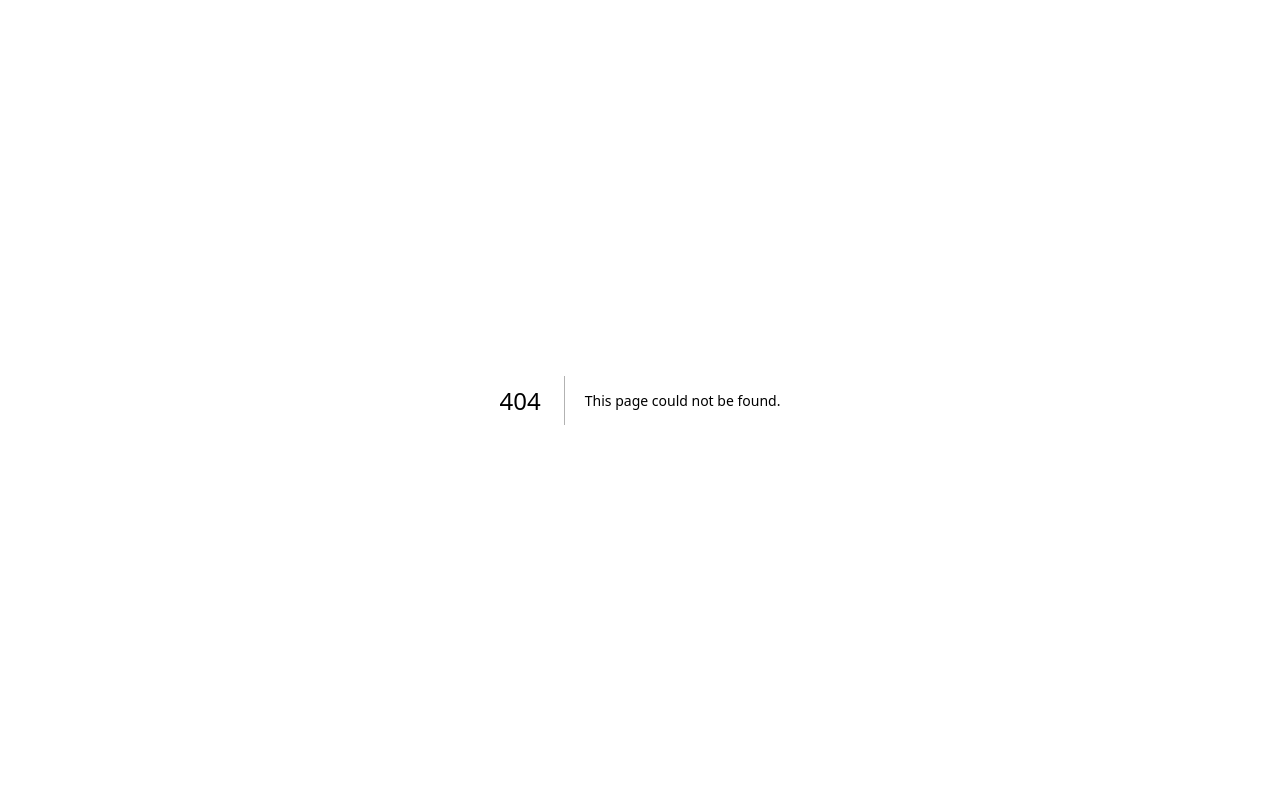
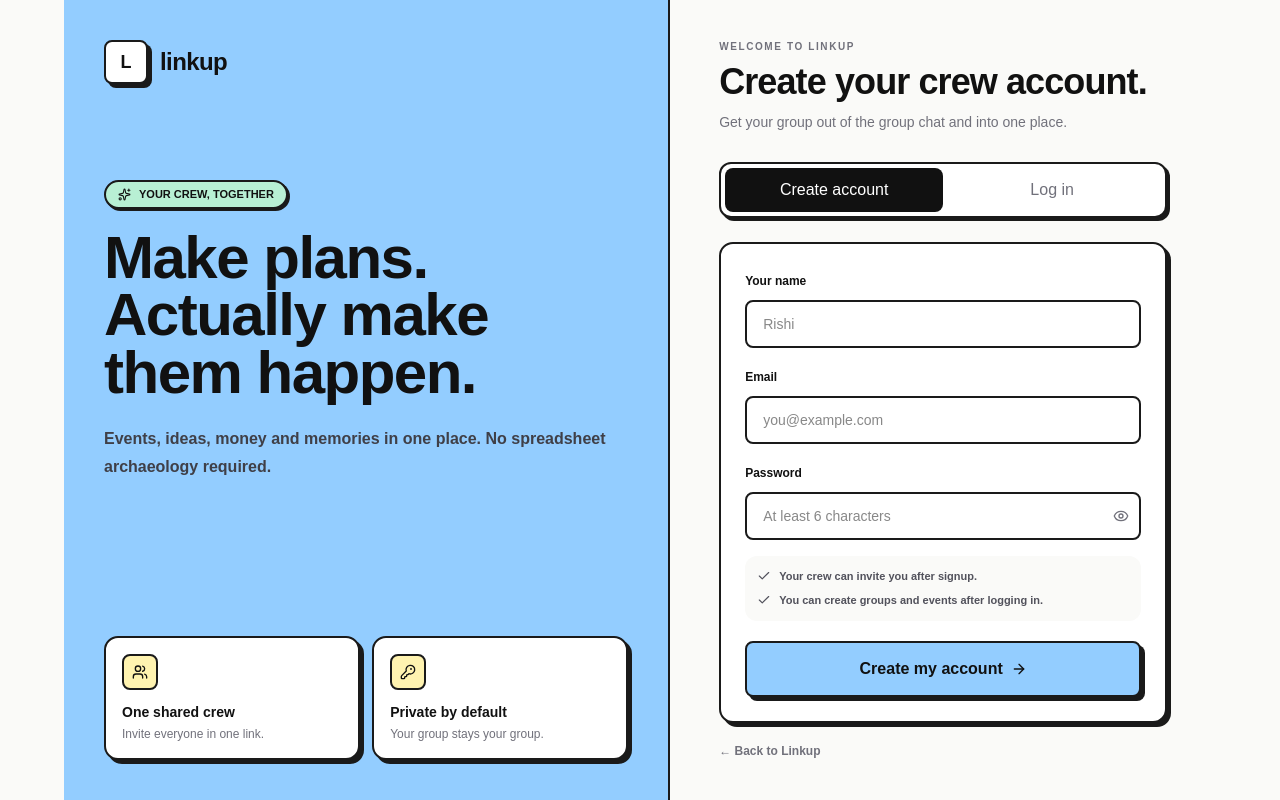
Before and after one commit to justrishith/linkup, a Next.js app: page /auth in a window 1280 px wide. Before the commit this address had no page. Built offline with nearby package versions, Linux system fonts and the light colour scheme.

Commit message:
Add Linkup account creation and login UI

```diff
--- /dev/null
+++ b/app/auth/page.tsx
@@ -0,0 +1,141 @@
+"use client"
+
+import { FormEvent, useState } from "react"
+import Link from "next/link"
+import { ArrowRight, Check, Eye, EyeOff, KeyRound, Users, Sparkles } from "lucide-react"
+
+export default function AuthPage() {
+  const [mode, setMode] = useState<"signup" | "login">("signup")
+  const [name, setName] = useState("")
+  const [email, setEmail] = useState("")
+  const [password, setPassword] = useState("")
+  const [showPassword, setShowPassword] = useState(false)
+  const [busy, setBusy] = useState(false)
+  const [message, setMessage] = useState("")
+  const [error, setError] = useState("")
+
+  async function submit(event: FormEvent) {
+    event.preventDefault()
+    setBusy(true)
+    setMessage("")
+    setError("")
+
+    try {
+      const response = await fetch(`/api/auth/${mode === "signup" ? "signup" : "login"}`, {
+        method: "POST",
+        headers: { "Content-Type": "application/json" },
+        body: JSON.stringify(mode === "signup"
+          ? { displayName: name, email, password }
+          : { email, password }),
+      })
+      const data = await response.json().catch(() => ({}))
+      if (!response.ok) throw new Error(data.error || "Something went wrong")
+
+      if (mode === "signup" && !data.session) {
+        setMessage("Account created. Check your email to confirm it, then come back and log in.")
+      } else {
+        window.location.href = "/"
+      }
+    } catch (err) {
+      setError(err instanceof Error ? err.message : "Something went wrong")
+    } finally {
+      setBusy(false)
+    }
+  }
+
+  return (
+    <main className="min-h-screen bg-[#fafaf8] text-[#111]">
+      <div className="mx-auto grid min-h-screen max-w-6xl lg:grid-cols-[1fr_.9fr]">
+        <section className="relative hidden overflow-hidden border-r-2 border-[#1a1a1a] bg-brand-blue p-10 lg:flex lg:flex-col lg:justify-between">
+          <div className="relative z-10">
+            <Link href="/" className="inline-flex items-center gap-3">
+              <div className="grid h-11 w-11 place-items-center rounded-lg border-2 border-[#1a1a1a] bg-white text-lg font-black shadow-[4px_4px_0_#1a1a1a]">L</div>
+              <span className="text-2xl font-black tracking-tight">linkup</span>
+            </Link>
+
+            <div className="mt-24 max-w-xl">
+              <div className="mb-5 inline-flex items-center gap-2 rounded-full border-2 border-[#1a1a1a] bg-brand-mint px-3 py-1 text-[11px] font-black shadow-[2px_2px_0_#1a1a1a]">
+                <Sparkles size={13} /> YOUR CREW, TOGETHER
+              </div>
+              <h1 className="text-6xl font-black leading-[.96] tracking-tight">Make plans.<br />Actually make them happen.</h1>
+              <p className="mt-6 max-w-lg text-base font-semibold leading-7 text-zinc-700">Events, ideas, money and memories in one place. No spreadsheet archaeology required.</p>
+            </div>
+          </div>
+
+          <div className="relative z-10 grid gap-3 sm:grid-cols-2">
+            {[
+              [Users, "One shared crew", "Invite everyone in one link."],
+              [KeyRound, "Private by default", "Your group stays your group."],
+            ].map(([Icon, title, desc]) => {
+              const I = Icon as typeof Users
+              return <div key={title as string} className="brutal-card bg-white/95 p-4">
+                <div className="grid h-9 w-9 place-items-center rounded-lg border-2 border-[#1a1a1a] bg-brand-lemon"><I size={16} /></div>
+                <div className="mt-3 text-sm font-black">{title as string}</div>
+                <div className="mt-1 text-xs font-medium text-zinc-500">{desc as string}</div>
+              </div>
+            })}
+          </div>
+        </section>
+
+        <section className="flex items-center justify-center p-5 sm:p-8">
+          <div className="w-full max-w-md">
+            <div className="mb-6 lg:hidden">
+              <Link href="/" className="inline-flex items-center gap-3">
+                <div className="grid h-10 w-10 place-items-center rounded-lg border-2 border-[#1a1a1a] bg-brand-blue text-lg font-black shadow-[4px_4px_0_#1a1a1a]">L</div>
+                <span className="text-xl font-black">linkup</span>
+              </Link>
+            </div>
+
+            <div className="mb-7">
+              <div className="text-[10px] font-black tracking-[.16em] text-zinc-500">WELCOME TO LINKUP</div>
+              <h2 className="mt-2 text-4xl font-black tracking-tight">{mode === "signup" ? "Create your crew account." : "Welcome back."}</h2>
+              <p className="mt-2 text-sm font-medium leading-6 text-zinc-500">{mode === "signup" ? "Get your group out of the group chat and into one place." : "Pick up where your crew left off."}</p>
+            </div>
+
+            <div className="mb-6 grid grid-cols-2 rounded-xl border-2 border-[#1a1a1a] bg-white p-1 shadow-[3px_3px_0_#1a1a1a]">
+              <button onClick={() => { setMode("signup"); setMessage(""); setError("") }} className={`rounded-lg px-4 py-2.5 text-sm font-black transition ${mode === "signup" ? "bg-[#111] text-white" : "text-zinc-500"}`}>Create account</button>
+              <button onClick={() => { setMode("login"); setMessage(""); setError("") }} className={`rounded-lg px-4 py-2.5 text-sm font-black transition ${mode === "login" ? "bg-[#111] text-white" : "text-zinc-500"}`}>Log in</button>
+            </div>
+
+            <form onSubmit={submit} className="brutal-card p-5 sm:p-6">
+              {mode === "signup" && <label className="block">
+                <span className="text-xs font-black">Your name</span>
+                <input value={name} onChange={(e) => setName(e.target.value)} required className="brutal-input mt-2 w-full rounded-lg px-4 py-3 text-sm outline-none focus:shadow-[3px_3px_0_#93cdff]" placeholder="Rishi" autoComplete="name" />
+              </label>}
+
+              <label className={`block ${mode === "signup" ? "mt-4" : ""}`}>
+                <span className="text-xs font-black">Email</span>
+                <input value={email} onChange={(e) => setEmail(e.target.value)} type="email" required className="brutal-input mt-2 w-full rounded-lg px-4 py-3 text-sm outline-none focus:shadow-[3px_3px_0_#93cdff]" placeholder="you@example.com" autoComplete="email" />
+              </label>
+
+              <label className="mt-4 block">
+                <span className="text-xs font-black">Password</span>
+                <div className="relative mt-2">
+                  <input value={password} onChange={(e) => setPassword(e.target.value)} type={showPassword ? "text" : "password"} required minLength={6} className="brutal-input w-full rounded-lg px-4 py-3 pr-12 text-sm outline-none focus:shadow-[3px_3px_0_#93cdff]" placeholder="At least 6 characters" autoComplete={mode === "signup" ? "new-password" : "current-password"} />
+                  <button type="button" onClick={() => setShowPassword((v) => !v)} className="absolute right-3 top-1/2 -translate-y-1/2 text-zinc-500" aria-label="Toggle password visibility">
+                    {showPassword ? <EyeOff size={16} /> : <Eye size={16} />}
+                  </button>
+                </div>
+              </label>
+
+              {mode === "signup" && <div className="mt-4 grid gap-2 rounded-xl bg-brand-cream p-3 text-[11px] font-semibold text-zinc-600">
+                <div className="flex items-center gap-2"><Check size={14} /> Your crew can invite you after signup.</div>
+                <div className="flex items-center gap-2"><Check size={14} /> You can create groups and events after logging in.</div>
+              </div>}
+
+              {error && <div className="mt-4 rounded-lg border-2 border-[#1a1a1a] bg-brand-coral px-3 py-2 text-xs font-bold">{error}</div>}
+              {message && <div className="mt-4 rounded-lg border-2 border-[#1a1a1a] bg-brand-mint px-3 py-2 text-xs font-bold">{message}</div>}
+
+              <button disabled={busy} className="brutal-btn mt-5 w-full justify-center rounded-lg bg-brand-blue px-4 py-3.5 text-sm disabled:cursor-not-allowed disabled:opacity-60">
+                {busy ? "One sec…" : mode === "signup" ? "Create my account" : "Log me in"}
+                <ArrowRight size={16} />
+              </button>
+            </form>
+
+            <Link href="/" className="mt-5 inline-flex items-center gap-2 text-xs font-black text-zinc-500 hover:text-black">← Back to Linkup</Link>
+          </div>
+        </section>
+      </div>
+    </main>
+  )
+}
```
